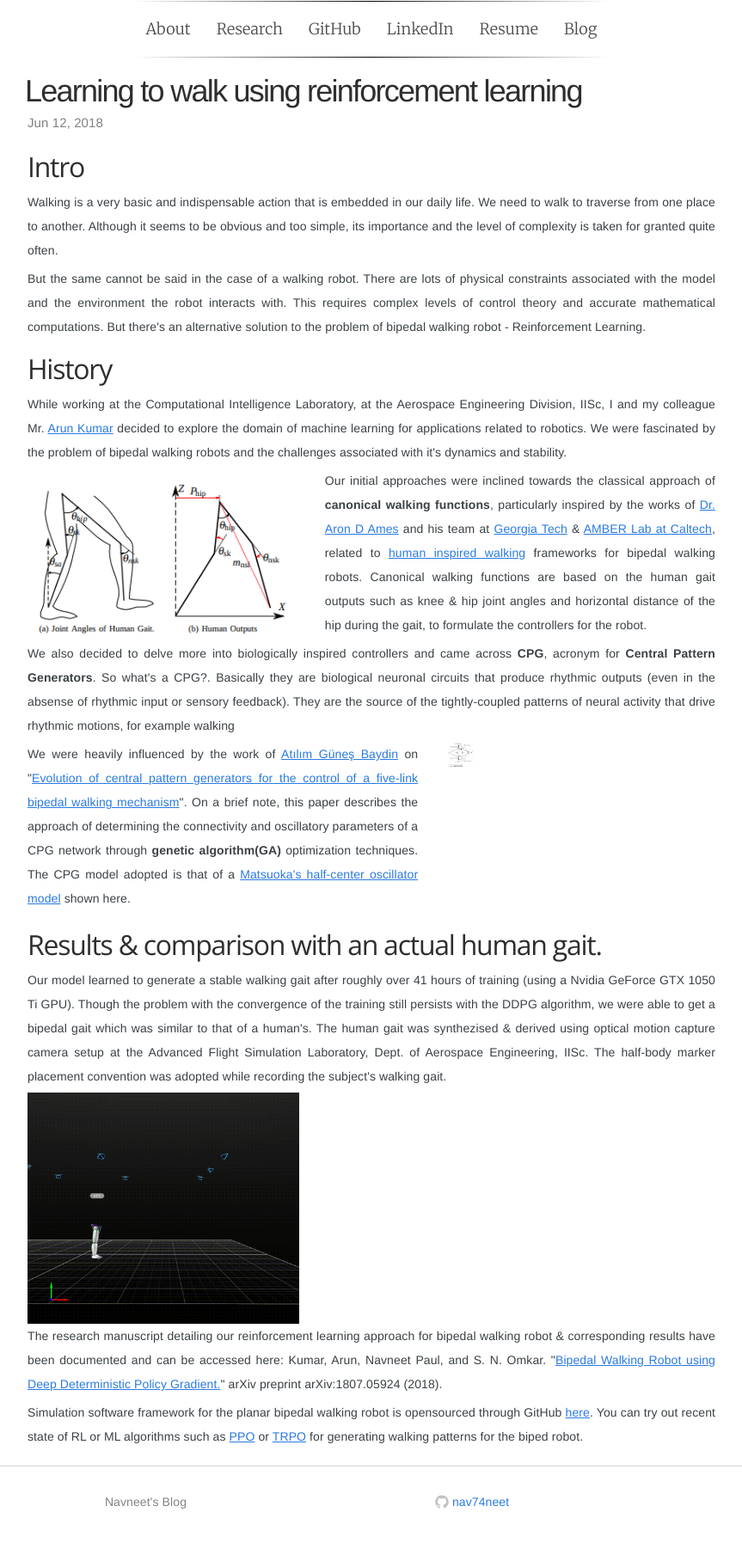
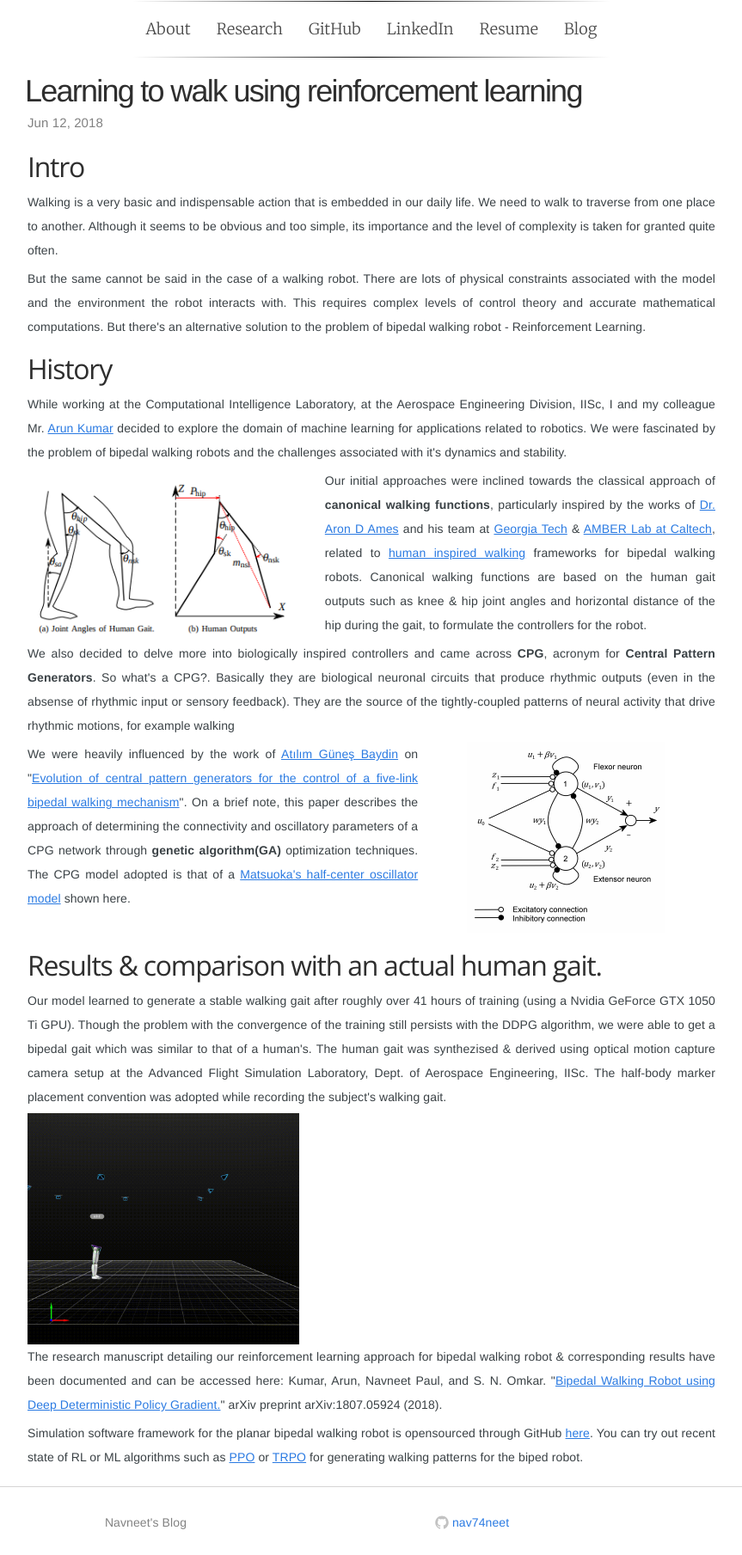
Before and after one commit to navuboy/navuboy.github.io, a Jekyll site: the page built from _posts/2018-06-12-ddpg.md, in a window 1280 px wide. Shown: the whole page at 86% size, without its empty margins (208-1071 px from the left). Built offline with Jekyll 4.4.1, drawn with Linux system fonts in a browser that asks for light colours; some web fonts are replaced; before the commit the page ends 1785 px from its top, so only the background shows below that.

Commit message:
Updated post

```diff
--- a/_posts/2018-06-12-ddpg.md
+++ b/_posts/2018-06-12-ddpg.md
@@ -30,7 +30,7 @@
 <div class="col-md-7">
 <p style="text-align:justify">We were heavily influenced by the work of <a href="http://www.robots.ox.ac.uk/~gunes/" class="md-link">Atılım Güneş Baydin</a> on "<a href="https://arxiv.org/pdf/0801.0830.pdf" class="md-link">Evolution of central pattern generators for the control of a five-link bipedal walking mechanism</a>". On a brief note, this paper describes the approach of determining the connectivity and oscillatory parameters of a CPG network through <strong>genetic algorithm(GA)</strong> optimization techniques. The CPG model adopted is that of a <a href="https://link.springer.com/article/10.1007/s00422-011-0432-z" class="md-link">Matsuoka's half-center oscillator model</a> shown here.</p>
 </div>
-<div class="col-md-1">
+<div class="col-md-5">
 <img class="center" src="{{ site.github.url }}/media/blog/matsuoka_cpg.png"/>
 </div>
 </div>
```
